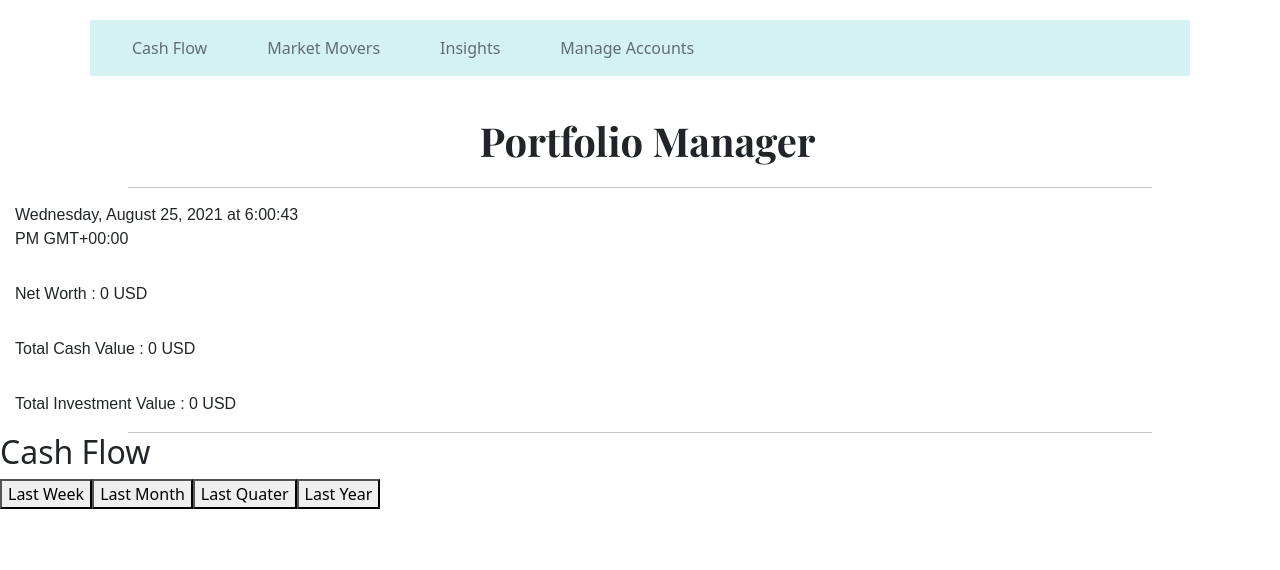
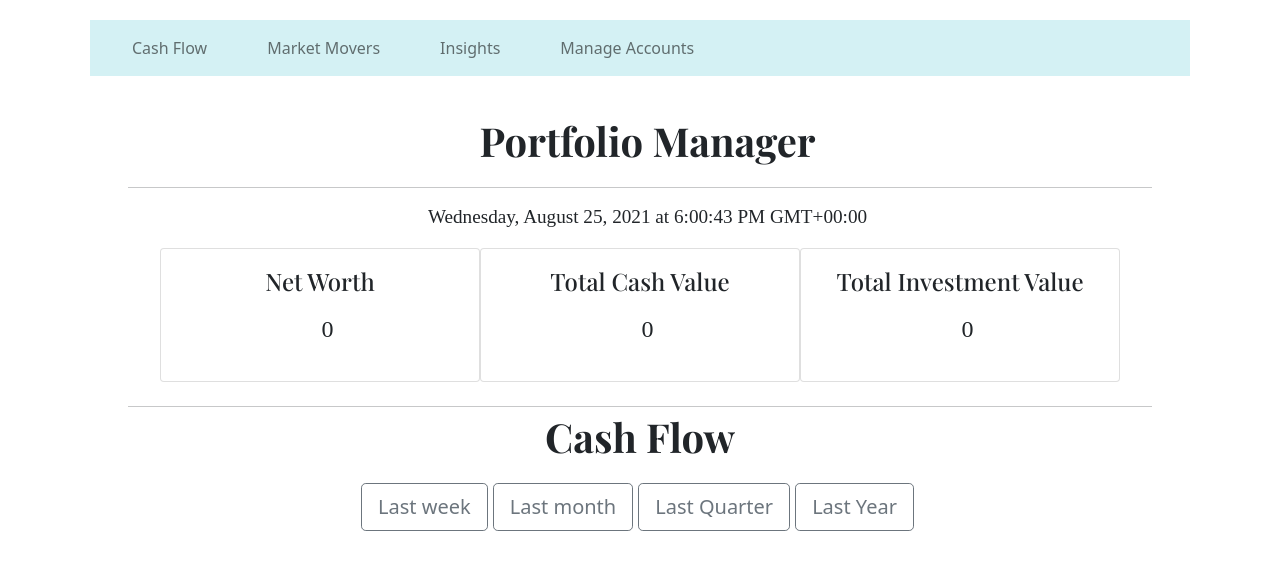
Before and after one commit to Eric1129/PortfolioManager, an Angular app: page /cash-flow in a window 1280 px wide. Shown: the top 570 px of the page. Built offline with nearby package versions, Linux system fonts and the light colour scheme; no server answers.

Commit message:
commit front end changes

```diff
--- a/src/app/ManageAccounts/manageaccounts.component.css
+++ b/src/app/ManageAccounts/manageaccounts.component.css
@@ -0,0 +1,16 @@
+.fontp{
+    font-family:'Playfair Display', serif;
+    font-weight: bolder;
+    font-size: 1.5rem;
+
+}
+.form-space{
+    padding-left: 20px;
+}
+label{
+padding-left: 20px;
+}
+.divbtn{
+    padding-top: 5px;
+    padding-left: 30px;
+}
--- a/src/app/ManageAccounts/manageaccounts.component.html
+++ b/src/app/ManageAccounts/manageaccounts.component.html
@@ -1,34 +1,69 @@
-<p>Add a new account </p>
+<p class="text-center fontp">Add a new account </p>
 
 <form>
-    <label for="fid">Account ID</label><br>
-    <input type="text" id="fid" name="fid"><br>
-
-    <label>Choose an account type:</label><br>
-    <select name="account" id="account">
+<div class="row form-space">
+  <div class="col">
+    <label for="fid">Account ID</label>
+    <input type="text" class="form-control" id="fid" name="fid" placeholder="Enter account ID">
+  </div>
+  <div class="col">
+    <label>Choose an account type:</label>
+    <div class="col">
+    <select name="account" id="account" class="form-space" style="width:70%; height:50%;">
         <option value="investment">Investment</option>
         <option value="cash">Cash</option>
-    </select>
+    </select><br/>
+  </div>
+    <div class="divbtn btn-block">
+    <button>Add</button>
+    </div>
+  </div>
     <br/>
         <!-- <label for="fvalue">Value</label><br>
     <input type="number" id="fname" name="fname"><br> -->
-    <button >Add</button>
-
-    <h3>Investment Accounts</h3>
+        </div>
+        </form>
+        <form>
+          <div class="row form-space">
+            <div class="col">
+              <label>Investment Accounts</label>
+              <div class="col">
               <select>
                 <option *ngFor="let item of investmentAccounts"> {{item.accountNumber}}</option>
               </select>
-    <button (click) = 'retrieveBasicInvestmentData()'>Go</button>
-    <h3>Cash Accounts</h3>
+              </div>
+            </div>
+            <div class="divbtn">
+              <button class="btn-md" (click)='retrieveBasicInvestmentData()' >Go</button>
+              </div>
+
+
+            <div class="col">
+
+              <label>Cash Account</label>
+              <div class="col">
               <select>
+
                 <option *ngFor="let item of cashAccounts"> {{item.accountNumber}}</option>
               </select>
+            </div>
+              <div class="divbtn">
               <button (click) = 'retrieveBasicCashData()'>Go</button>
+            </div>
+
+            </div>
+          </div>
+        </form>
+
+
+
+
+
+
+
     <aside>
         <div>Display Account information here</div>
         <!-- <p>Account Number: {{account_number}}</p>
         <p>Account Type: {{account_type}}</p>
         <p>Account Value: {{account_value}}</p> -->
       </aside>
-
-  </form>
--- a/src/app/app.component.css
+++ b/src/app/app.component.css
@@ -20,11 +20,30 @@ hr{
 p{
     padding-left: 15px;
     margin-top: 15px;
-    font-family: Arial, Helvetica, sans-serif;
-    font-size: 1rem;
+    font-family: 'Arial, Helvetica, sans-serif';
+    font-size: 1.2rem;
+    text-align: center;
 }
 section p{
     font-family: 'Playfair Display', serif;
     font-weight: bold;
     font-size: 1.5rem;
 }
+.divdisplay{
+    display: inline-block;
+}
+.flex-container{
+    display:flex;
+    justify-content: center;
+}
+.card-body{
+    margin:auto;
+}
+.card-title{
+    font-family: 'Playfair Display', serif;
+    font-size: 1.5rem;
+}
+.cardp{
+font-size: 1.5rem;
+text-align: center;
+;}
--- a/src/app/app.component.html
+++ b/src/app/app.component.html
@@ -15,32 +15,33 @@
     <p class="text-center fontp">Portfolio Manager</p>
     <hr/>
 <!--Adding the time-->
-    <div class="row">
-        <div class="col-md-3">
+    <!-- <div class="row">
+        <div class="col-md-3">  -->
         <p>{{today | date:"full"}}</p>
+        <!-- </div>
+    </div> -->
+
+    <div class="flex-container">
+        <div class=" card" style="width: 20rem; padding: 2px;">
+            <div class="card-body">
+                <h5 class="card-title">Net Worth</h5>
+                <p class="cardp">{{netvalue}}</p>
             </div>
         </div>
-
-<!--Adding the net worth value-->
-<div class="row">
-    <div class="col-md-3">
-    <p>Net Worth : {{netvalue}} USD</p>
+        <div class=" card" style="width: 20rem; padding: 2px;">
+            <div class="card-body">
+                <h5 class="card-title">Total Cash Value</h5>
+                <p class="cardp">{{totalcashvalue}}</p>
             </div>
             </div>
-<!--Adding the total cash value-->
-<div class="row">
-  <div class="col-md-3">
-  <p>Total Cash Value : {{totalcashvalue}} USD</p>
+            <div class=" card" style="width: 20rem; padding: 2px;">
+                <div class="card-body">
+                    <h5 class="card-title">Total Investment Value</h5>
+                    <p class="cardp">{{totalinvestmentvalue}}</p>
                 </div>
       </div>
-<!--Adding the investment value-->
-<div class="row">
-  <div class="col-md-3">
-  <p>Total Investment Value : {{totalinvestmentvalue}} USD</p>
       </div>
-</div>
-
-
+    <br/>
 
     <!-- here we can bind to the daa models -->
     <!-- the | is 'pipe' in this case for date -->
--- a/src/app/cash-flow/cash-flow.component.css
+++ b/src/app/cash-flow/cash-flow.component.css
@@ -0,0 +1,13 @@
+.fontp{
+    font-family:'Playfair Display', serif;
+    font-weight: bolder;
+    font-size: 2.5rem;
+
+}
+.btn-space {
+    margin-right: 5px;
+
+}
+.d-md-block{
+    text-align: center;
+}
--- a/src/app/cash-flow/cash-flow.component.html
+++ b/src/app/cash-flow/cash-flow.component.html
@@ -1,9 +1,11 @@
-<article>
-    <h2>Cash Flow</h2>
-    <section>
-    <button>Last Week</button>
-    <button>Last Month</button>
-    <button>Last Quater</button>
-    <button>Last Year</button>
-    </section>
-</article>
+<div>
+<p class="text-center fontp"> Cash Flow </p>
+</div>
+        <div class="d-grid gap-2 d-md-block">
+            <button type="button" class="btn btn-outline-secondary btn-lg btn-space">Last week</button>
+            <button type="button" class="btn btn-outline-secondary btn-lg btn-space">Last month</button>
+            <button type="button" class="btn btn-outline-secondary btn-lg btn-space">Last Quarter</button>
+            <button type="button" class="btn btn-outline-secondary btn-lg btn-space">Last Year</button>
+
+
+        </div>
--- a/src/app/market-movers/market-movers.component.css
+++ b/src/app/market-movers/market-movers.component.css
@@ -0,0 +1,24 @@
+.fontp{
+    font-family:'Playfair Display', serif;
+    font-weight: bolder;
+    font-size: 2.5rem;
+
+}
+.card-body{
+    margin:auto;
+}
+.card-title{
+    font-family: 'Playfair Display', serif;
+    font-size: 1.5rem;
+}
+.cardp{
+font-size: 1.5rem;
+text-align: center;
+}
+.divdisplay{
+    display: inline-block;
+}
+.flex-container{
+    display:flex;
+    justify-content: center;
+}
--- a/src/app/market-movers/market-movers.component.html
+++ b/src/app/market-movers/market-movers.component.html
@@ -1,7 +1,30 @@
-<h2>Market Indices</h2>
-<p>SAP 500: {{SAP}} {{SAPChange}} %</p>
-<p>DOW JONES: {{DWJ}}  {{DWJChange}}%</p>
-<p>NASDAQ: {{NASDAQ}}  {{NASDAQChange}}%</p>
+<div>
+<p class="text-center fontp"> Market Indices</p>
+</div>
+
+
+
+  <div class="flex-container">
+        <div class=" card" style="width: 20rem; padding: 2px;">
+            <div class="card-body">
+                <h5 class="card-title">SAP 500</h5>
+                <p class="cardp">{{SAP}} {{SAPChange}}%</p>
+            </div>
+        </div>
+        <div class=" card" style="width: 20rem; padding: 2px;">
+            <div class="card-body">
+                <h5 class="card-title">DOW JONES</h5>
+                <p class="cardp">{{DWJ}}  {{DWJChange}}%</p>
+            </div>
+            </div>
+            <div class=" card" style="width: 20rem; padding: 2px;">
+                <div class="card-body">
+                    <h5 class="card-title">NASDAQ</h5>
+                    <p class="cardp">{{NASDAQ}}  {{NASDAQChange}}%</p>
+                </div>
+      </div>
+      </div>
+
 
 <p>Top 5 Gainers</p>
 
```
Lines whose indentation alone changed are shown as unchanged.
